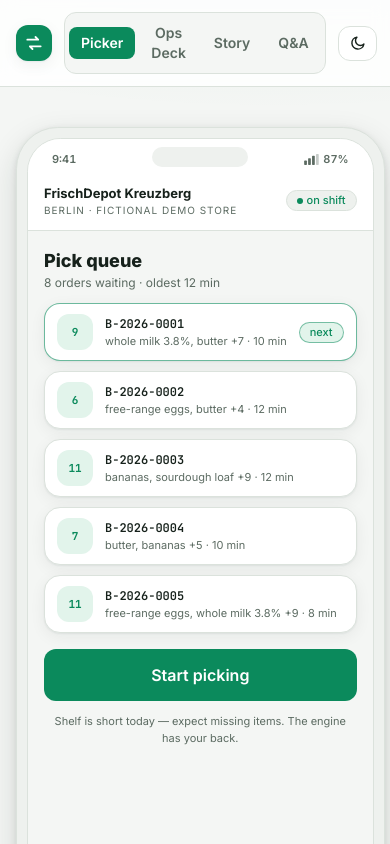
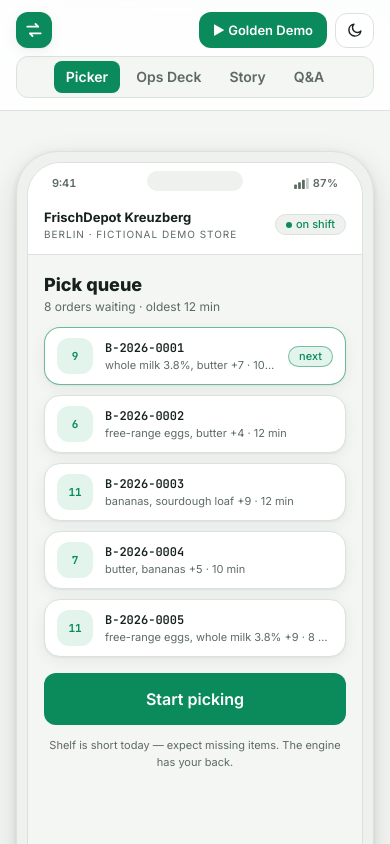
Before and after one commit to ricothenfx/swap-smart, a React (Vite) app: page / in a window 390 px wide. Shown: the top 844 px of the page. Built offline with nearby package versions, Linux system fonts and the light colour scheme.

Commit message:
fix(ui): show Golden Demo button on mobile; two-row header, fix hero grid overflow

```diff
--- a/src/components/Header.tsx
+++ b/src/components/Header.tsx
@@ -11,7 +11,7 @@ export function Header() {
   const { tab, setTab, theme, toggleTheme, setDemoOpen } = useApp()
   return (
     <header className="sticky top-0 z-40 border-b border-line bg-[var(--header-bg)] backdrop-blur">
-      <div className="mx-auto flex max-w-7xl items-center gap-3 px-4 py-3 sm:px-6">
+      <div className="mx-auto flex max-w-7xl flex-wrap items-center gap-2 px-4 py-3 sm:px-6 md:flex-nowrap md:gap-3">
         <button
           onClick={() => setTab("picker")}
           className="flex items-center gap-2.5"
@@ -28,7 +28,7 @@ export function Header() {
           </span>
         </button>
 
-        <nav className="ml-auto flex items-center gap-1 rounded-xl border border-line bg-background p-1">
+        <nav className="order-last flex w-full items-center justify-center gap-1 rounded-xl border border-line bg-background p-1 md:order-none md:ml-auto md:w-auto md:justify-start">
           {TABS.map((t) => (
             <button
               key={t.id}
@@ -48,7 +48,7 @@ export function Header() {
 
         <button
           onClick={() => setDemoOpen(true)}
-          className="btn-primary hidden !py-2 md:inline-flex"
+          className="btn-primary ml-auto !px-3.5 !py-2 text-[13px] md:ml-0 md:text-sm"
         >
           ▶ Golden Demo
         </button>
--- a/src/views/PickerView.tsx
+++ b/src/views/PickerView.tsx
@@ -147,7 +147,7 @@ export function PickerView() {
   }
 
   return (
-    <div className="mx-auto grid max-w-7xl gap-10 px-4 py-10 sm:px-6 lg:grid-cols-[1fr_auto]">
+    <div className="mx-auto grid max-w-7xl grid-cols-[minmax(0,1fr)] gap-10 px-4 py-10 sm:px-6 lg:grid-cols-[1fr_auto]">
       <aside className="order-2 max-w-xl lg:order-1">
         <p className="text-[11px] font-bold uppercase tracking-[0.2em] text-accent">Picker App</p>
         <h1 className="mt-2 text-4xl font-extrabold tracking-tight">
```
